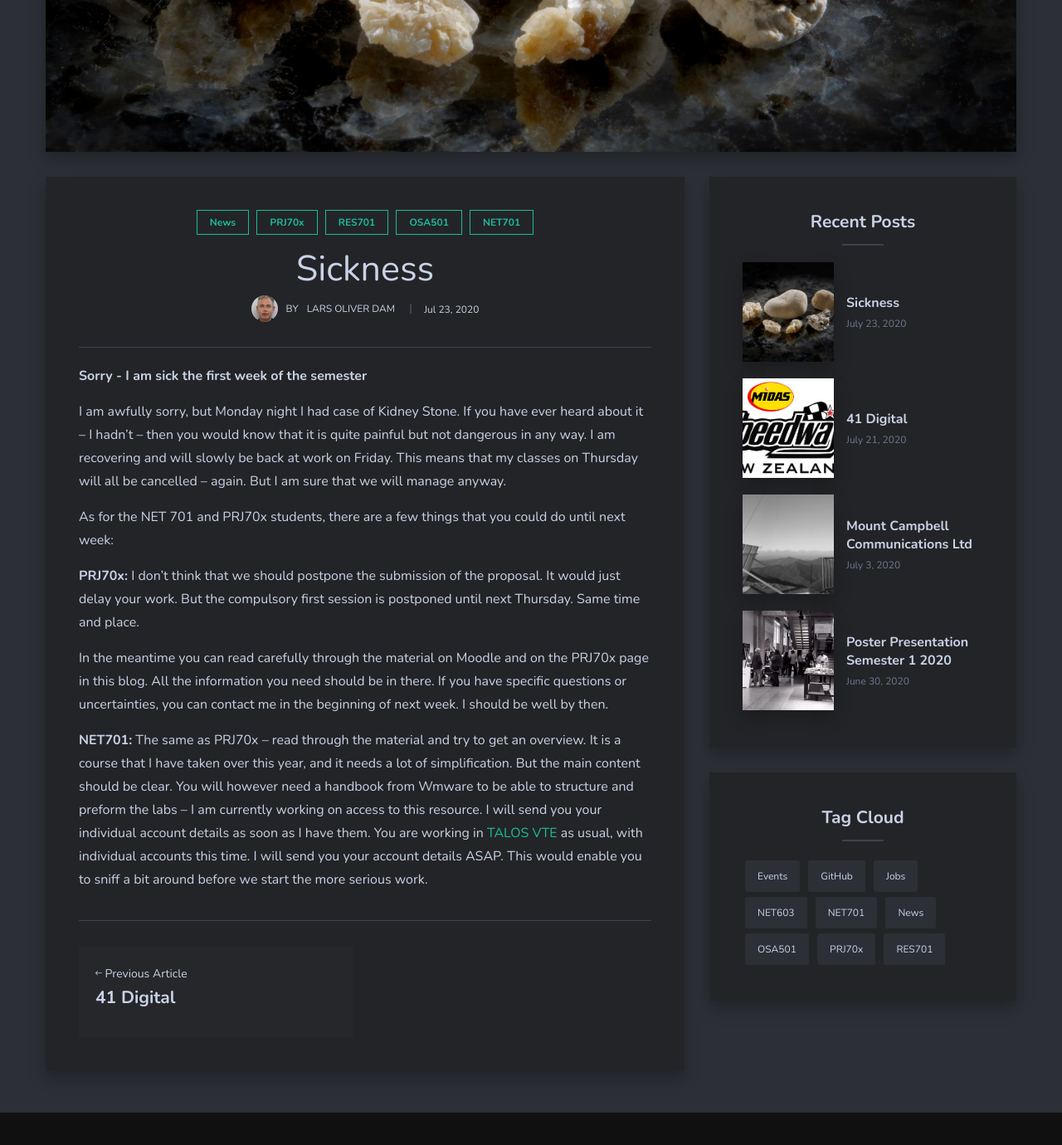
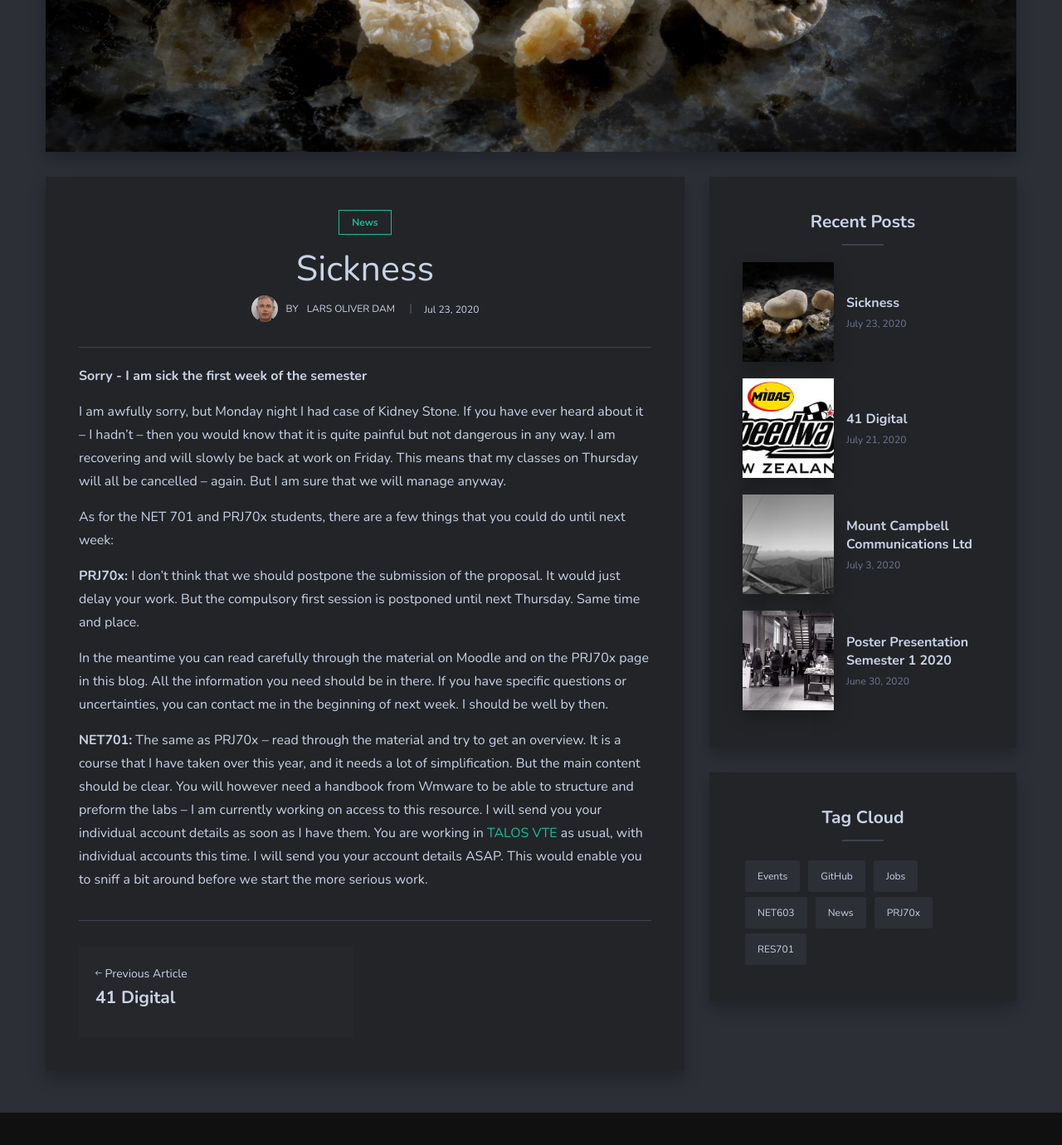
Before and after one commit to larsoliverdam/nmit, a Jekyll site: the page built from _posts/2020-07-22-kidney.markdown, in a window 1280 px wide and 1400 px high, scrolled down 512 px. Shown: the top 1380 px of the window at 83% size. Built offline with Jekyll 4.4.1, drawn with Linux system fonts in a browser that asks for light colours; nearby versions of some CDN libraries; comment, search, counter and statistics services are not loaded.

Commit message:
kidney posting

```diff
--- a/_posts/2020-07-22-kidney.markdown
+++ b/_posts/2020-07-22-kidney.markdown
@@ -3,7 +3,7 @@ layout: post
 title:  Sickness
 date:   2020-07-22 16:35:00 -1200
 image:  kidney.jpg
-tags:   News PRJ70x RES701 OSA501 NET701
+tags:   News
 ---
 
 **Sorry - I am sick the first week of the semester**
```
